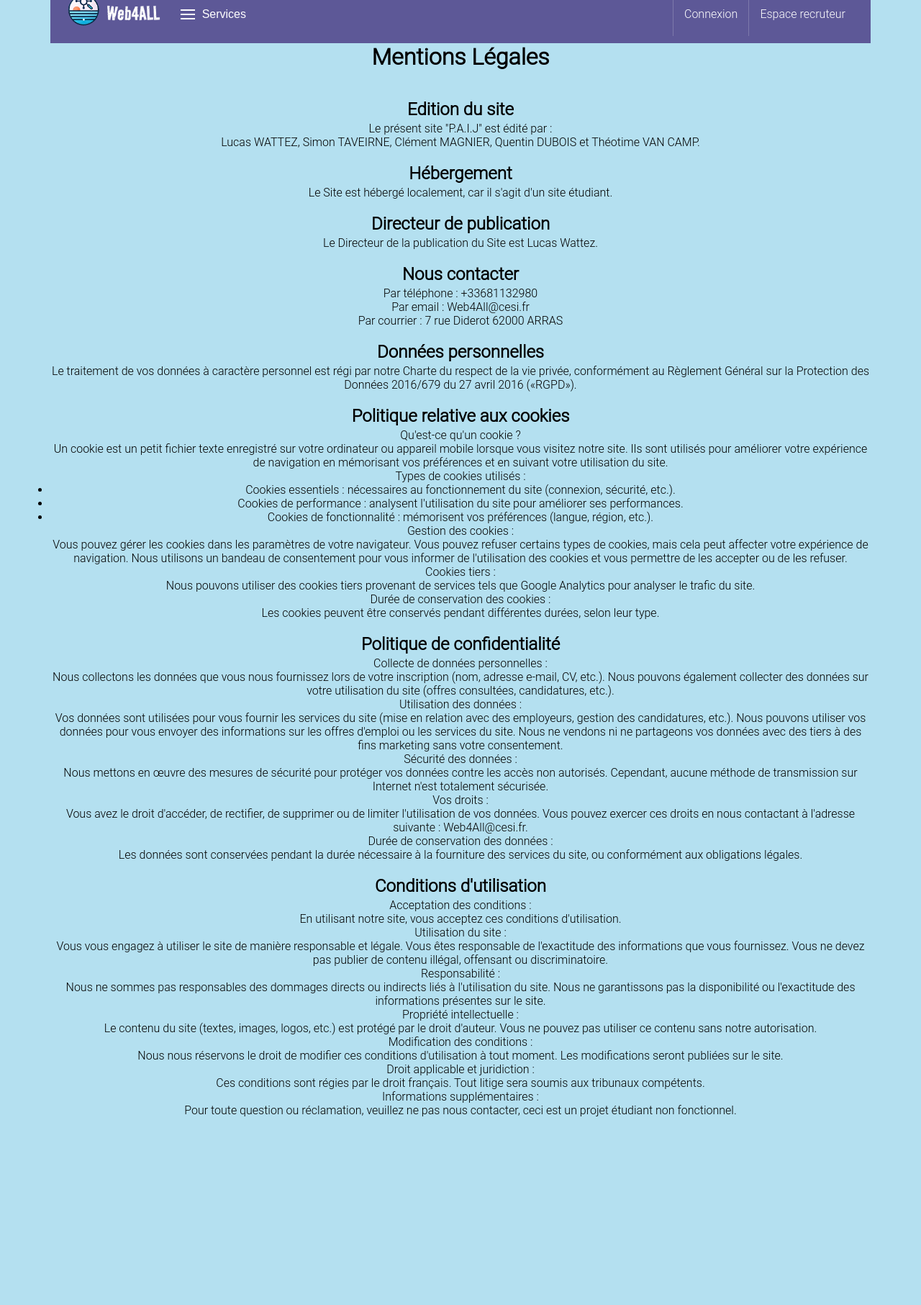
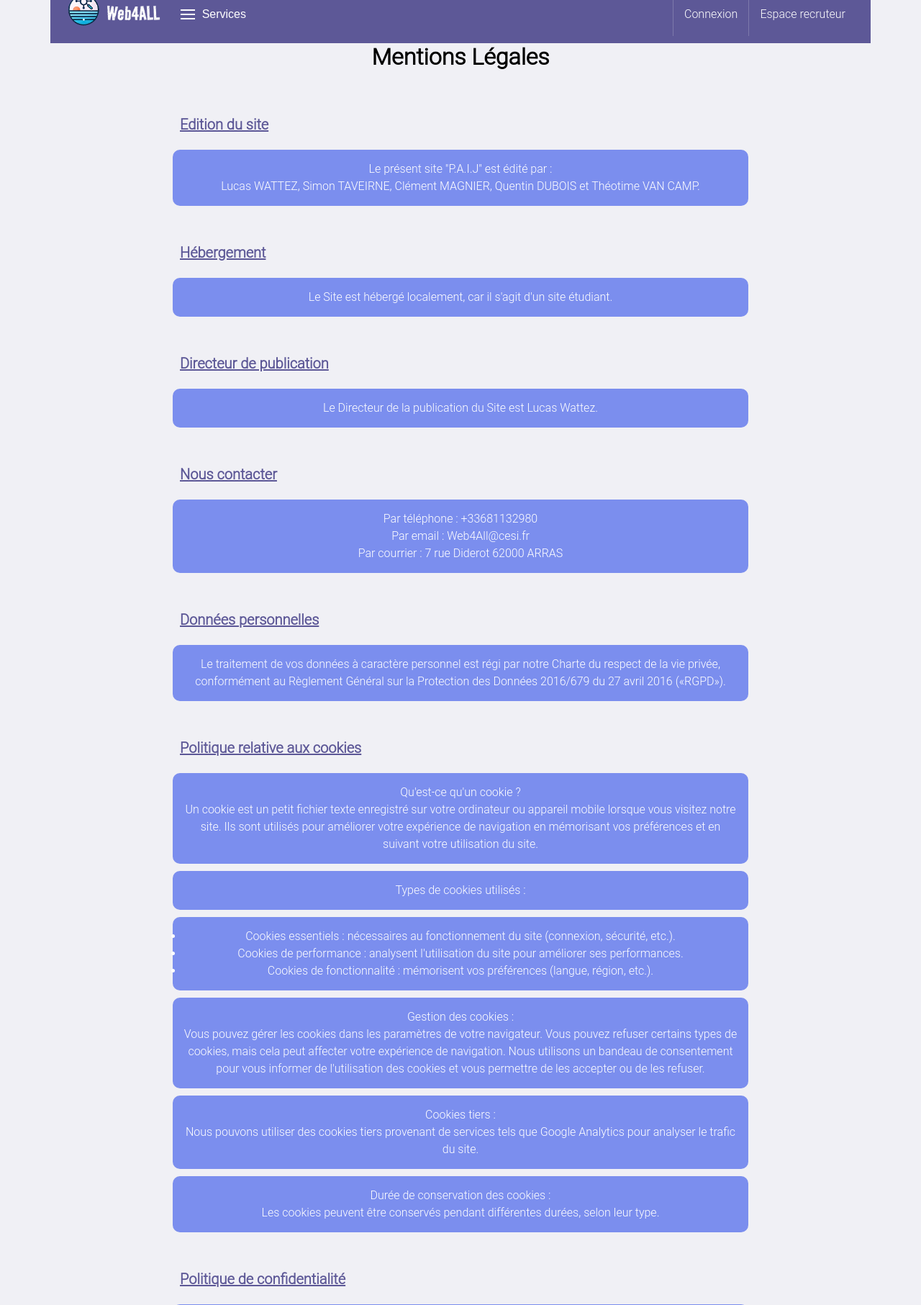
Before and after one commit to ZeroOwari/PROJETWEBComplet, a PHP site: page /Vue/mentions.html in a window 1280 px wide. Shown: the top 1813 px of the page at 72% size. Before the commit the page ends 1551 px from the top, so only its background shows below. Run offline with PHP 8.4, Linux system fonts and the light colour scheme.

Commit message:
style mention changé

```diff
--- a/Vue/assets/style-web.css
+++ b/Vue/assets/style-web.css
@@ -469,7 +469,7 @@
 
   body.mentions {
     text-align: center;
-    background-color: #b4e0f0;
+    background-color: #f0f0f5;
     display: flex;
     flex-direction: column;
     margin-left: 70px;
@@ -1128,6 +1128,32 @@
     background-color: #5A1763;
   }
 
+  .titreMention, .contentMention {
+    width: 90%;
+    max-width: 800px;
+    text-align: justify;
+    padding: 10px;
+    margin: 10px auto;
+    word-wrap: break-word;
+    white-space: normal;
+    line-height: 1.5;
+
+  }
+  .titreMention {
+    font-size: 20px;
+    font-weight: bold;
+    text-decoration: underline;
+    color: #5D5897;
+  }
+  .contentMention {
+    background-color: #7B8EEE;
+    border-radius: 10px;
+    padding: 15px;
+    text-align: center;
+    color: white;
+  }
+
+
   @media (max-width: 1024px) {
     .containerpilote {
       flex-direction: column;
--- a/Vue/mentions.html
+++ b/Vue/mentions.html
@@ -39,96 +39,76 @@
 <body class="mentions">
     <h1>Mentions Légales</h1>
     <div>
-    <h2>Edition du site</h2>
-    <p>Le présent site "P.A.I.J" est édité par :</p>
-    <p>Lucas WATTEZ, Simon TAVEIRNE, Clément MAGNIER, Quentin DUBOIS et Théotime VAN CAMP.</p>
+        <h2 class="titreMention">Edition du site</h2>
+        <p class="contentMention">Le présent site "P.A.I.J" est édité par : <br> Lucas WATTEZ, Simon TAVEIRNE, Clément MAGNIER, Quentin DUBOIS et Théotime VAN CAMP.</p>
     </div>
 
     <div>
-    <h2>Hébergement</h2>
-    <p>Le Site est hébergé localement, car il s'agit d'un site étudiant.</p>
+        <h2 class="titreMention">Hébergement</h2>
+        <p class="contentMention">Le Site est hébergé localement, car il s'agit d'un site étudiant.</p>
     </div>
 
     <div>
-    <h2>Directeur de publication</h2>
-    <p>Le Directeur de la publication du Site est Lucas Wattez.</p>
+        <h2 class="titreMention">Directeur de publication</h2>
+        <p class="contentMention">Le Directeur de la publication du Site est Lucas Wattez.</p>
     </div>
 
     <div>
-    <h2>Nous contacter</h2>
-    <p>Par téléphone : +33681132980</p>
-    <p>Par email : Web4All@cesi.fr</p>
-    <p>Par courrier : 7 rue Diderot 62000 ARRAS</p>
+        <h2 class="titreMention">Nous contacter</h2>
+        <p class="contentMention">Par téléphone : +33681132980 <br> Par email : Web4All@cesi.fr <br> Par courrier : 7 rue Diderot 62000 ARRAS</p>
     </div>
 
     <div>
-    <h2>Données personnelles</h2>
-    <p>Le traitement de vos données à caractère personnel est régi par notre Charte du respect de la vie privée, conformément au Règlement Général sur la Protection des Données 2016/679 du 27 avril 2016 («RGPD»).</p>
+        <h2 class="titreMention">Données personnelles</h2>
+        <p class="contentMention">Le traitement de vos données à caractère personnel est régi par notre Charte du respect de la vie privée, conformément au Règlement Général sur la Protection des Données 2016/679 du 27 avril 2016 («RGPD»).</p>
     </div>
 
     <div>
-    <h2>Politique relative aux cookies</h2>
-    <p>Qu'est-ce qu'un cookie ?</p>
-    <p>Un cookie est un petit fichier texte enregistré sur votre ordinateur ou appareil mobile lorsque vous visitez notre site. Ils sont utilisés pour améliorer votre expérience de navigation en mémorisant vos préférences et en suivant votre utilisation du site.</p>
+        <h2 class="titreMention">Politique relative aux cookies</h2>
+        <p class="contentMention">Qu'est-ce qu'un cookie ? <br> Un cookie est un petit fichier texte enregistré sur votre ordinateur ou appareil mobile lorsque vous visitez notre site. Ils sont utilisés pour améliorer votre expérience de navigation en mémorisant vos préférences et en suivant votre utilisation du site.</p>
 
-    <p>Types de cookies utilisés :</p>
-    <ul>
+        <p class="contentMention">Types de cookies utilisés :</p>
+        <ul class="contentMention">
             <li>Cookies essentiels : nécessaires au fonctionnement du site (connexion, sécurité, etc.).</li>
             <li>Cookies de performance : analysent l'utilisation du site pour améliorer ses performances.</li>
             <li>Cookies de fonctionnalité : mémorisent vos préférences (langue, région, etc.).</li>
         </ul>
 
-    <p>Gestion des cookies :</p>
-    <p>Vous pouvez gérer les cookies dans les paramètres de votre navigateur. Vous pouvez refuser certains types de cookies, mais cela peut affecter votre expérience de navigation. Nous utilisons un bandeau de consentement pour vous informer de l'utilisation des cookies et vous permettre de les accepter ou de les refuser.</p>
+        <p class="contentMention">Gestion des cookies : <br> Vous pouvez gérer les cookies dans les paramètres de votre navigateur. Vous pouvez refuser certains types de cookies, mais cela peut affecter votre expérience de navigation. Nous utilisons un bandeau de consentement pour vous informer de l'utilisation des cookies et vous permettre de les accepter ou de les refuser.</p>
 
-    <p>Cookies tiers :</p>
-    <p>Nous pouvons utiliser des cookies tiers provenant de services tels que Google Analytics pour analyser le trafic du site.</p>
+        <p class="contentMention">Cookies tiers : <br> Nous pouvons utiliser des cookies tiers provenant de services tels que Google Analytics pour analyser le trafic du site.</p>
 
-    <p>Durée de conservation des cookies :</p>
-    <p>Les cookies peuvent être conservés pendant différentes durées, selon leur type.</p>
+        <p class="contentMention">Durée de conservation des cookies : <br> Les cookies peuvent être conservés pendant différentes durées, selon leur type.</p>
     </div>
 
     <div>
-    <h2>Politique de confidentialité</h2>
-    <p>Collecte de données personnelles :</p>
-    <p>Nous collectons les données que vous nous fournissez lors de votre inscription (nom, adresse e-mail, CV, etc.). Nous pouvons également collecter des données sur votre utilisation du site (offres consultées, candidatures, etc.).</p>
+        <h2 class="titreMention">Politique de confidentialité</h2>
+        <p class="contentMention">Collecte de données personnelles : <br> Nous collectons les données que vous nous fournissez lors de votre inscription (nom, adresse e-mail, CV, etc.). Nous pouvons également collecter des données sur votre utilisation du site (offres consultées, candidatures, etc.).</p>
 
-    <p>Utilisation des données :</p>
-    <p>Vos données sont utilisées pour vous fournir les services du site (mise en relation avec des employeurs, gestion des candidatures, etc.). Nous pouvons utiliser vos données pour vous envoyer des informations sur les offres d'emploi ou les services du site. Nous ne vendons ni ne partageons vos données avec des tiers à des fins marketing sans votre consentement.</p>
+        <p class="contentMention">Utilisation des données : <br> Vos données sont utilisées pour vous fournir les services du site (mise en relation avec des employeurs, gestion des candidatures, etc.). Nous pouvons utiliser vos données pour vous envoyer des informations sur les offres d'emploi ou les services du site. Nous ne vendons ni ne partageons vos données avec des tiers à des fins marketing sans votre consentement.</p>
 
-    <p>Sécurité des données :</p>
-    <p>Nous mettons en œuvre des mesures de sécurité pour protéger vos données contre les accès non autorisés. Cependant, aucune méthode de transmission sur Internet n'est totalement sécurisée.</p>
+        <p class="contentMention">Sécurité des données : <br> Nous mettons en œuvre des mesures de sécurité pour protéger vos données contre les accès non autorisés. Cependant, aucune méthode de transmission sur Internet n'est totalement sécurisée.</p>
 
-    <p>Vos droits :</p>
-    <p>Vous avez le droit d'accéder, de rectifier, de supprimer ou de limiter l'utilisation de vos données. Vous pouvez exercer ces droits en nous contactant à l'adresse suivante : Web4All@cesi.fr.</p>
+        <p class="contentMention">Vos droits : <br> Vous avez le droit d'accéder, de rectifier, de supprimer ou de limiter l'utilisation de vos données. Vous pouvez exercer ces droits en nous contactant à l'adresse suivante : Web4All@cesi.fr.</p>
 
-    <p>Durée de conservation des données :</p>
-    <p>Les données sont conservées pendant la durée nécessaire à la fourniture des services du site, ou conformément aux obligations légales.</p>
+        <p class="contentMention">Durée de conservation des données : <br> Les données sont conservées pendant la durée nécessaire à la fourniture des services du site, ou conformément aux obligations légales.</p>
     </div>
 
     <div>
-    <h2>Conditions d'utilisation</h2>
-    <p>Acceptation des conditions :</p>
-    <p>En utilisant notre site, vous acceptez ces conditions d'utilisation.</p>
+        <h2 class="titreMention">Conditions d'utilisation</h2>
+        <p class="contentMention">Acceptation des conditions : <br> En utilisant notre site, vous acceptez ces conditions d'utilisation.</p>
 
-    <p>Utilisation du site :</p>
-    <p>Vous vous engagez à utiliser le site de manière responsable et légale. Vous êtes responsable de l'exactitude des informations que vous fournissez. Vous ne devez pas publier de contenu illégal, offensant ou discriminatoire.</p>
+        <p class="contentMention">Utilisation du site : <br> Vous vous engagez à utiliser le site de manière responsable et légale. Vous êtes responsable de l'exactitude des informations que vous fournissez. Vous ne devez pas publier de contenu illégal, offensant ou discriminatoire.</p>
 
-    <p>Responsabilité :</p>
-    <p>Nous ne sommes pas responsables des dommages directs ou indirects liés à l'utilisation du site. Nous ne garantissons pas la disponibilité ou l'exactitude des informations présentes sur le site.</p>
+        <p class="contentMention">Responsabilité : <br> Nous ne sommes pas responsables des dommages directs ou indirects liés à l'utilisation du site. Nous ne garantissons pas la disponibilité ou l'exactitude des informations présentes sur le site.</p>
 
-    <p>Propriété intellectuelle :</p>
-    <p>Le contenu du site (textes, images, logos, etc.) est protégé par le droit d'auteur. Vous ne pouvez pas utiliser ce contenu sans notre autorisation.</p>
+        <p class="contentMention">Propriété intellectuelle : <br> Le contenu du site (textes, images, logos, etc.) est protégé par le droit d'auteur. Vous ne pouvez pas utiliser ce contenu sans notre autorisation.</p>
 
-    <p>Modification des conditions :</p>
-    <p>Nous nous réservons le droit de modifier ces conditions d'utilisation à tout moment. Les modifications seront publiées sur le site.</p>
+        <p class="contentMention">Modification des conditions : <br> Nous nous réservons le droit de modifier ces conditions d'utilisation à tout moment. Les modifications seront publiées sur le site.</p>
 
-    <p>Droit applicable et juridiction :</p>
-    <p>Ces conditions sont régies par le droit français. Tout litige sera soumis aux tribunaux compétents.</p>
+        <p class="contentMention">Droit applicable et juridiction : <br> Ces conditions sont régies par le droit français. Tout litige sera soumis aux tribunaux compétents.</p>
 
-    <p>Informations supplémentaires :</p>
-    <p>Pour toute question ou réclamation, veuillez ne pas nous contacter, ceci est un projet étudiant non fonctionnel.</p>
+        <p class="contentMention">Informations supplémentaires : <br> Pour toute question ou réclamation, veuillez ne pas nous contacter, ceci est un projet étudiant non fonctionnel.</p>
     </div>
-
 </body>
 </html>
```
Lines whose indentation alone changed are shown as unchanged.
